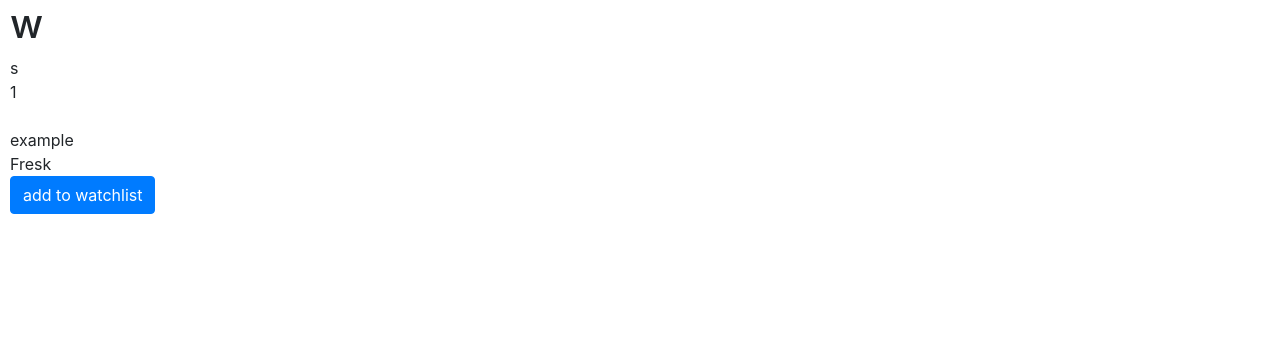
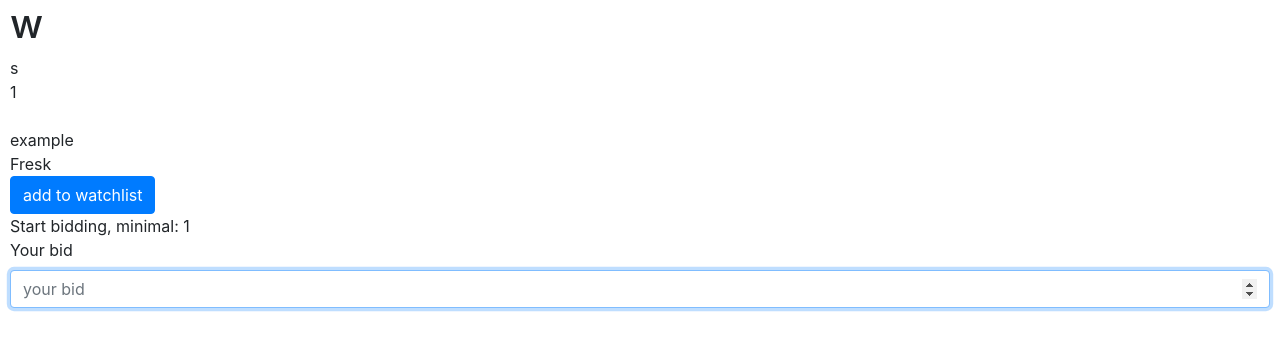
Before and after one commit to Damageddream/commerce, a Django app: page /9 in a window 1280 px wide. Shown: the part 179-530 px from the top of the page. Run offline with Django 3.2, Linux system fonts and the light colour scheme; a user stored in the database is signed in; data comes from the database, SQL or seed files in the repository; both versions use the stored data as it was after the commit; some libraries are stand-ins or nearby versions.

Commit message:
finished listing watchlist almost done with listing - bid

```diff
--- a/auctions/models.py
+++ b/auctions/models.py
@@ -10,6 +10,7 @@ class Listing(models.Model):
     title = models.CharField(max_length=64, )
     description = models.TextField(max_length=300)
     starting_bid = models.IntegerField()
+    current_bid = models.IntegerField()
     image_url = models.URLField(max_length=200)
     category = models.CharField(max_length=64)
     watchers = models.ManyToManyField(User, blank=True, related_name="watchers")
--- a/auctions/templates/auctions/listing.html
+++ b/auctions/templates/auctions/listing.html
@@ -10,8 +10,26 @@
     {% if user.is_authenticated %}
         <form action="{% url 'listing' listing.id %}" method="post">
             {% csrf_token %}
-            <input class="btn btn-primary" type="submit" value="add to watchlist">
+            {% if user in listing.watchers.all %}
+            <input class="btn btn-primary" type="submit" value="remove from watchlist" name="watchlist">
+            {% else %}
+            <input class="btn btn-primary" type="submit" value="add to watchlist" name="watchlist">
+            {% endif %}
         </form>
+        {% if listing.starting_bid > listing.current_bid %}
+        <div>Start bidding, minimal: {{ listing.starting_bid }}</div>
+        <div class="form-group">
+            <label for="bidd">Your bid</label>
+            <input class="form-control" autofocus type="number" name="starting_bid" placeholder="your bid" id="bidd">
+        </div>
+        {% else %}
+        <div>Current bid: {{ listing.current_bid }}</div>
+        <div class="form-group">
+            <label for="bidd">Your bid</label>
+            <input class="form-control" autofocus type="number" name="current_bid" placeholder="your bid" id="bidd">
+        </div>
+        {% endif %}
+
     {% endif %}
 
 {% endblock %}
--- a/auctions/views.py
+++ b/auctions/views.py
@@ -4,6 +4,7 @@ from django.http import HttpResponse, HttpResponseRedirect
 from django.shortcuts import render
 from django.urls import reverse
 from django.contrib.auth.decorators import login_required
+from django.contrib import messages
 
 from .models import User, Listing, Bids, Comments
 
@@ -86,11 +87,42 @@ def new_listing(request):
 def listing(request, listing_id):
     listing = Listing.objects.get(id=listing_id)
     if request.method == "POST":
+        if "watchlist" in request.POST:
+            if request.user in listing.watchers.all():
+                listing.watchers.remove(request.user)
+                listing.save()
+                print(listing.watchers.all())
+                return render(request, "auctions/listing.html", {
+                "listing": listing,
+                "logged_user": request.user,
+                "watchers": listing.watchers.all})
+            else:
+                listing.watchers.add(request.user)
+                listing.save()
+                print(listing.watchers.all())
+                return render(request, "auctions/listing.html", {
+                "listing": listing,
+                "logged_user": request.user,
 
-        listing.watchers.add(request.user.id)
-        return render(request, "auctions/listing.html", {
-        "listing": listing
-    })
+            })
+        elif "starting_bid" in request.POST:
+            if request.POST["starting_bid"] < listing.starting_bid:
+                   messages.warning(request, f"minimial starting bid is {listing.starting_bid}")
+                   return HttpResponseRedirect(reverse("listing", args=listing.id))
+            else:
+                listing.current_bid = request.POST["starting_bid"]
+                return HttpResponseRedirect(reverse("listing", args=listing.id))
+        elif "current_bid" in request.POST:
+            if request.POST["current_bid"] < listing.current_bid:
+                   messages.warning(request, f"minimial bid is more than {listing.current_bid}")
+                   return HttpResponseRedirect(reverse("listing", args=listing.id))
+            else:
+                listing.current_bid = request.POST["current_bid"]
+                return HttpResponseRedirect(reverse("listing", args=listing.id))
+
+
+
+
     else:
         return render(request, "auctions/listing.html", {
             "listing": listing
```
Also changed, not shown: auctions/migrations/0008_listing_current_bid.py (added), db.sqlite3.
